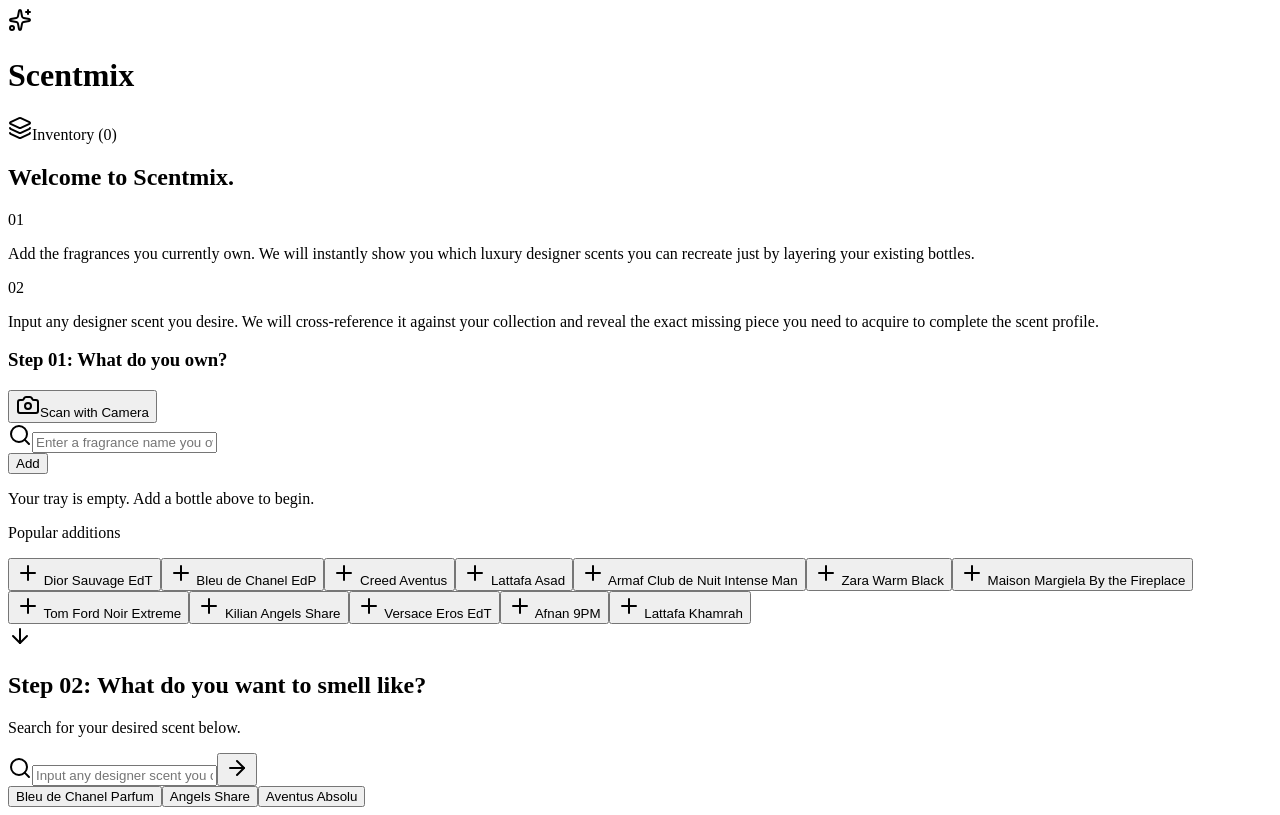
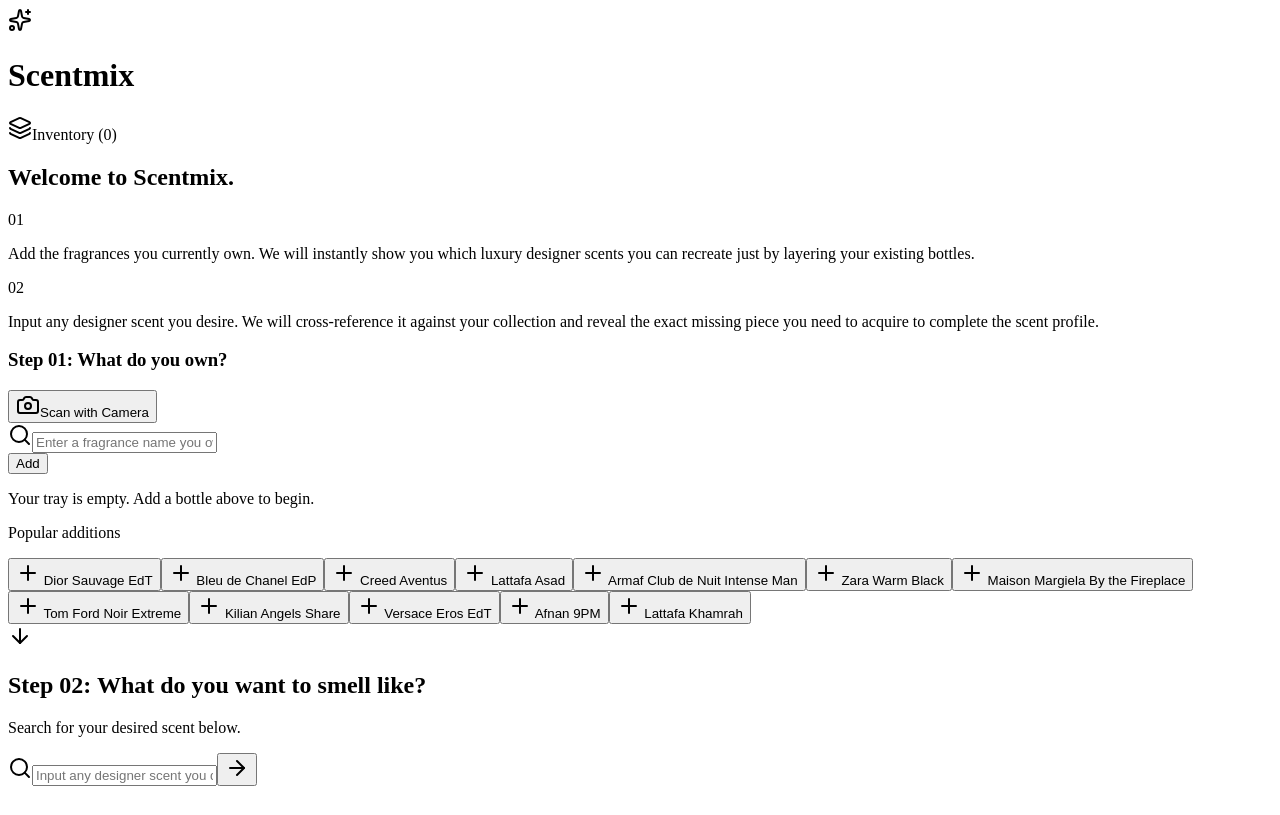
Before and after one commit to gately70-hash/scent-alchemist, a Next.js app: page / in a window 1280 px wide. Built offline with nearby package versions, Linux system fonts and the light colour scheme.

Commit message:
Update page.jsx

```diff
--- a/src/app/page.jsx
+++ b/src/app/page.jsx
@@ -13,7 +13,7 @@ const POPULAR_SHELF_PRESETS = [
   "Kilian Angels Share", "Versace Eros EdT", "Afnan 9PM", "Lattafa Khamrah"
 ];
 
-// Dynamic Database for Instant Alchemy
+// Dynamic Database for Instant Alchemy (What you can make NOW)
 const INSTANT_ALCHEMY_DATABASE = [
   {
     target: "Dior Sauvage Elixir",
@@ -61,101 +61,16 @@ const INSTANT_ALCHEMY_DATABASE = [
   }
 ];
 
-// Target definitions with naturalized text and removed purchase prices
-const BRIDGE_TARGET_DATABASE = [
-  {
-    name: "Bleu de Chanel Parfum",
-    aliases: ["bleu de chanel", "bdc parfum", "bleu de chanel parfum", "chanel blue"],
-    house: "Chanel",
-    retail: "£145 (100ml)",
-    notes: ["Lemon Zest", "Bergamot", "Mint", "Sandalwood", "Cedar", "Iso E Super", "Amber"],
-    potentialBridges: [
-      {
-        matchingShelfBottle: "Bleu de Chanel EdP",
-        ownedCoverage: "75%",
-        ownedRole: "Vibrant grapefruit, mint & ambroxan opening",
-        missingPieceName: "Lattafa Bade'e Al Oud",
-        missingRole: "Creamy resinous sandalwood & dense woody base",
-        targetMatch: "96%",
-        recipe: "Apply 2 sprays of your Bleu de Chanel EdP, wait 45s, then overlay 1 spray of your new sandalwood base to anchor the citrus into a rich pure Parfum drydown."
-      },
-      {
-        matchingShelfBottle: "Versace Dylan Blue",
-        ownedCoverage: "60%",
-        ownedRole: "Aquatic ambroxan & bergamot freshness",
-        missingPieceName: "Zara Sand Desert At Sunset",
-        missingRole: "Dry cedarwood, tonka & warm resinous anchor",
-        targetMatch: "91%",
-        recipe: "Layer 2 sprays of your Dylan Blue over 1 spray of your new warm dry cedar to dial back the sweet aquatic notes into refined Chanel woods."
-      }
-    ],
-    defaultSoloClone: {
-      name: "Armaf Club de Nuit Blue Iconic",
-      desc: "A highly rated alternative that beautifully captures the fresh, woody citrus vibe of Bleu de Chanel without breaking the bank."
-    }
-  },
-  {
-    name: "Angels Share",
-    aliases: ["angels share", "kilian angels share", "angel share"],
-    house: "Kilian Paris",
-    retail: "£200+ (50ml)",
-    notes: ["Cognac", "Cinnamon", "Tonka Bean", "Oak Wood", "Praline", "Vanilla"],
-    potentialBridges: [
-      {
-        matchingShelfBottle: "Lattafa Khamrah",
-        ownedCoverage: "70%",
-        ownedRole: "Sweet date, praline, cinnamon & vanilla core",
-        missingPieceName: "Zara Sand Desert At Sunset",
-        missingRole: "Dry boozy cognac oak & powdery iris",
-        targetMatch: "95%",
-        recipe: "Spray 2 sprays of your Khamrah, wait 45s, then overlay 1 spray of your new Zara Sand Desert to cut the syrupy sweetness into charred boozy oak barrels."
-      },
-      {
-        matchingShelfBottle: "Zara Warm Black",
-        ownedCoverage: "45%",
-        ownedRole: "Spiced vanilla and warm sweet amber",
-        missingPieceName: "Lattafa Khamrah",
-        missingRole: "Praline, heavy cinnamon, and rich boozy notes",
-        targetMatch: "90%",
-        recipe: "Layer 2 sprays of your new heavy praline clone over 1 spray of your Zara Warm Black for a dense holiday gourmand sillage."
-      }
-    ],
-    defaultSoloClone: {
-      name: "Lattafa Khamrah",
-      desc: "A fantastic, rich alternative that perfectly captures the warm cinnamon and praline feel of Angels Share."
-    }
-  },
-  {
-    name: "Aventus Absolu",
-    aliases: ["aventus", "creed aventus", "aventus absolu", "creed"],
-    house: "Creed",
-    retail: "£330 (75ml)",
-    notes: ["Blackcurrant", "Grapefruit", "Ginger", "Cinnamon", "Cardamom", "Birch Tar", "Patchouli"],
-    potentialBridges: [
-      {
-        matchingShelfBottle: "Armaf Club de Nuit Intense Man",
-        ownedCoverage: "65%",
-        ownedRole: "Smoky birch tar, pineapple blackcurrant & oakmoss base",
-        missingPieceName: "Lattafa Asad",
-        missingRole: "Dark cardamom, cinnamon spice & warm amber warmth",
-        targetMatch: "94%",
-        recipe: "Apply 2 sprays of your CDNIM, then add 1 spray of your new Lattafa Asad directly over it to turn classic smoky Aventus into the limited spiced Absolu edition."
-      }
-    ],
-    defaultSoloClone: {
-      name: "Montagne Parfums Pineapple Absolu",
-      desc: "A spot-on alternative that delivers the signature smoky, fruity profile of Aventus."
-    }
-  }
-];
-
 export default function ScentAlchemistApp() {
   const [myShelf, setMyShelf] = useState([]);
   const [customInput, setCustomInput] = useState("");
 
-  const [targetQuery, setTargetQuery] = useState("");
+  // AI Engine States
   const [targetSearchInput, setTargetSearchInput] = useState("");
+  const [isSynthesizing, setIsSynthesizing] = useState(false);
+  const [calculatedBridgeData, setCalculatedBridgeData] = useState(null);
 
+  // Scanner States
   const [scanModalOpen, setScanModalOpen] = useState(false);
   const [scanStep, setScanStep] = useState('upload');
   const [detectedBottles, setDetectedBottles] = useState([]);
@@ -216,13 +131,64 @@ export default function ScentAlchemistApp() {
     setScanStep('upload');
   };
 
-  const handleTargetSearch = (e) => {
-    e.preventDefault();
-    if (targetSearchInput.trim()) {
-      setTargetQuery(targetSearchInput.trim());
-      setTimeout(() => {
-        document.getElementById('synthesis-results')?.scrollIntoView({ behavior: 'smooth', block: 'start' });
-      }, 100);
+  // THE LIVE AI CONNECTION
+  const handleTargetSearch = async (e) => {
+    e?.preventDefault();
+    if (!targetSearchInput.trim()) return;
+
+    const query = targetSearchInput.trim();
+    setIsSynthesizing(true);
+    setCalculatedBridgeData(null);
+
+    // Smooth scroll down to the loading area
+    setTimeout(() => {
+      document.getElementById('synthesis-results')?.scrollIntoView({ behavior: 'smooth', block: 'center' });
+    }, 100);
+
+    try {
+      // Ping our secure Engine Room (api/bridge/route.js)
+      const res = await fetch('/api/bridge', {
+        method: 'POST',
+        headers: { 'Content-Type': 'application/json' },
+        body: JSON.stringify({
+          inventory: myShelf,
+          target: query
+        })
+      });
+
+      if (!res.ok) throw new Error('Failed to connect to Scentmix Engine');
+
+      const aiData = await res.json();
+
+      // Structure the AI's response perfectly for our visual UI
+      const ownsBase = aiData.matchingShelfBottle && aiData.matchingShelfBottle !== 'None';
+
+      setCalculatedBridgeData({
+        target: {
+          name: aiData.targetName || query,
+          retail: aiData.targetRetail || "Premium"
+        },
+        bridge: ownsBase ? {
+          targetMatch: aiData.targetMatch || "90%",
+          matchingShelfBottle: aiData.matchingShelfBottle,
+          ownedRole: aiData.ownedRole,
+          missingPieceName: aiData.missingPieceName,
+          missingRole: aiData.missingRole,
+          missingPrice: aiData.missingPrice || "Check Retailer",
+          recipe: aiData.recipe
+        } : null,
+        defaultSoloClone: !ownsBase ? {
+          name: aiData.missingPieceName,
+          desc: aiData.recipe,
+          price: aiData.missingPrice || "Check Retailer"
+        } : null
+      });
+
+    } catch (error) {
+      console.error(error);
+      alert("The Scentmix Engine is currently warming up. Please try again in a moment.");
+    } finally {
+      setIsSynthesizing(false);
     }
   };
 
@@ -233,30 +199,6 @@ export default function ScentAlchemistApp() {
       return ownsA && ownsB;
     });
   }, [myShelf]);
-
-  const calculatedBridgeData = useMemo(() => {
-    if (!targetQuery) return null;
-
-    const cleanTarget = targetQuery.toLowerCase().trim();
-    const targetObj = BRIDGE_TARGET_DATABASE.find(
-      (item) => item.name.toLowerCase() === cleanTarget ||
-                item.aliases.some((alias) => cleanTarget.includes(alias) || alias.includes(cleanTarget))
-    ) || BRIDGE_TARGET_DATABASE[0];
-
-    let bestOwnedBridge = null;
-    for (const bridge of targetObj.potentialBridges) {
-      if (myShelf.some(owned => owned.toLowerCase().includes(bridge.matchingShelfBottle.toLowerCase()) ||
-                                bridge.matchingShelfBottle.toLowerCase().includes(owned.toLowerCase()))) {
-        bestOwnedBridge = bridge;
-        break;
-      }
-    }
-
-    return {
-      target: targetObj,
-      bridge: bestOwnedBridge
-    };
-  }, [targetQuery, myShelf]);
 
   return (
     <div className="min-h-screen bg-stone-50 text-stone-900 font-sans selection:bg-amber-200 selection:text-stone-900 pb-24">
@@ -429,32 +371,21 @@ export default function ScentAlchemistApp() {
               placeholder="Input any designer scent you desire..."
               className="w-full bg-white border-2 border-stone-200 hover:border-stone-300 focus:border-stone-900 rounded-3xl py-5 pl-16 pr-16 text-lg font-serif text-stone-900 placeholder-stone-400 focus:outline-none transition-all shadow-xl shadow-stone-200/50"
             />
-            <button type="submit" className="absolute right-4 top-1/2 -translate-y-1/2 bg-stone-900 hover:bg-stone-800 text-white p-3 rounded-full transition-transform active:scale-95">
-              <ArrowRight className="w-5 h-5" />
+            <button type="submit" disabled={isSynthesizing} className="absolute right-4 top-1/2 -translate-y-1/2 bg-stone-900 hover:bg-stone-800 disabled:opacity-50 text-white p-3 rounded-full transition-transform active:scale-95">
+              {isSynthesizing ? <Loader2 className="w-5 h-5 animate-spin" /> : <ArrowRight className="w-5 h-5" />}
             </button>
           </form>
 
-          <div className="flex flex-wrap justify-center gap-2 mb-8 max-w-3xl mx-auto">
-            {BRIDGE_TARGET_DATABASE.map((t) => (
-              <button
-                key={t.name}
-                type="button"
-                onClick={() => {
-                  setTargetQuery(t.name);
-                  setTargetSearchInput(t.name);
-                  setTimeout(() => {
-                    document.getElementById('synthesis-results')?.scrollIntoView({ behavior: 'smooth', block: 'center' });
-                  }, 100);
-                }}
-                className="bg-white border border-stone-200 text-stone-600 hover:border-stone-400 hover:text-stone-900 rounded-xl px-4 py-2 text-xs font-semibold shadow-sm transition-all active:scale-95"
-              >
-                {t.name}
-              </button>
-            ))}
-          </div>
+          <div id="synthesis-results">
+            {isSynthesizing && (
+              <div className="animate-in fade-in zoom-in-95 duration-500 max-w-4xl mx-auto mt-12 bg-white rounded-3xl p-16 shadow-2xl border border-stone-200 text-center flex flex-col items-center">
+                <Loader2 className="w-12 h-12 text-stone-900 animate-spin mb-6" />
+                <h3 className="font-serif text-2xl text-stone-900 mb-2">Synthesizing Profile...</h3>
+                <p className="text-stone-500 max-w-sm mx-auto">Cross-referencing your inventory with our global database to calculate the exact missing piece.</p>
+              </div>
+            )}
 
-          <div id="synthesis-results">
-            {calculatedBridgeData && (
+            {!isSynthesizing && calculatedBridgeData && (
               <div className="animate-in fade-in zoom-in-95 duration-500 max-w-4xl mx-auto mt-12">
 
                 {calculatedBridgeData.bridge ? (
@@ -510,7 +441,7 @@ export default function ScentAlchemistApp() {
 
                       <button className="w-full bg-stone-900 hover:bg-stone-800 text-white rounded-2xl py-5 flex items-center justify-center gap-3 font-bold text-lg transition-all shadow-xl active:scale-95">
                         <ShoppingBag className="w-5 h-5" />
-                        Acquire Missing Element
+                        Acquire Missing Element • {calculatedBridgeData.bridge.missingPrice}
                       </button>
                     </div>
                   </div>
@@ -518,14 +449,14 @@ export default function ScentAlchemistApp() {
                   <div className="bg-white rounded-3xl p-8 md:p-12 shadow-2xl shadow-stone-300/50 border border-stone-200 text-center relative overflow-hidden">
                     <div className="absolute top-0 inset-x-0 h-2 bg-stone-900"></div>
                     <span className="text-xs font-bold text-stone-400 uppercase tracking-widest block mb-4">Closest Single Match</span>
-                    <h4 className="font-serif text-4xl text-stone-900 mb-4">{calculatedBridgeData.target.defaultSoloClone.name}</h4>
+                    <h4 className="font-serif text-4xl text-stone-900 mb-4">{calculatedBridgeData.defaultSoloClone.name}</h4>
                     <p className="text-base text-stone-600 max-w-xl mx-auto leading-relaxed mb-8">
-                      {calculatedBridgeData.target.defaultSoloClone.desc}
+                      {calculatedBridgeData.defaultSoloClone.desc}
                     </p>
 
                     <button className="mx-auto bg-stone-900 hover:bg-stone-800 text-white rounded-2xl px-8 py-5 flex items-center justify-center gap-3 font-bold text-lg transition-all shadow-xl active:scale-95 hover:shadow-2xl">
                       <ShoppingBag className="w-5 h-5" />
-                      Acquire Alternative
+                      Acquire Alternative • {calculatedBridgeData.defaultSoloClone.price}
                     </button>
 
                     <p className="text-xs text-stone-400 font-medium mt-8">
@@ -548,9 +479,7 @@ export default function ScentAlchemistApp() {
             >
               <X className="w-5 h-5" />
             </button>
-
             <h3 className="font-serif text-2xl font-bold text-stone-900 mb-6">Scan Inventory</h3>
-
             {scanStep === 'upload' && (
               <div className="space-y-6">
                 <div
@@ -569,78 +498,21 @@ export default function ScentAlchemistApp() {
                     className="hidden"
                   />
                 </div>
-
-                <div className="flex items-center justify-center gap-4">
-                  <div className="h-px bg-stone-200 flex-1"></div>
-                  <span className="text-xs text-stone-400 font-bold uppercase">or</span>
-                  <div className="h-px bg-stone-200 flex-1"></div>
-                </div>
-
-                <button
-                  onClick={simulatedScan}
-                  className="w-full bg-stone-100 hover:bg-stone-200 text-stone-900 rounded-xl px-6 py-4 text-sm font-bold transition-colors"
-                >
+                <button onClick={simulatedScan} className="w-full bg-stone-100 hover:bg-stone-200 text-stone-900 rounded-xl px-6 py-4 text-sm font-bold transition-colors">
                   Run Demo Calibration
                 </button>
               </div>
             )}
-
             {scanStep === 'processing' && (
               <div className="py-16 text-center">
                 <Loader2 className="w-10 h-10 text-stone-900 animate-spin mx-auto mb-6" />
                 <p className="text-sm font-bold text-stone-900 uppercase tracking-wider">Analyzing Image...</p>
               </div>
             )}
-
             {scanStep === 'review' && (
               <div className="space-y-6">
-                <p className="text-sm text-stone-600 font-medium">
-                  Review the detected bottles below.
-                </p>
-
-                <div className="space-y-3 max-h-56 overflow-y-auto pr-2">
-                  {detectedBottles.map((b, idx) => (
-                    <div key={idx} className="flex items-center gap-3 bg-stone-50 p-3 rounded-xl border border-stone-100">
-                      <input
-                        type="text"
-                        value={b.name}
-                        onChange={(e) => updateDetected(idx, e.target.value)}
-                        className="flex-1 bg-transparent text-sm font-semibold text-stone-900 focus:outline-none"
-                      />
-                      <span className="text-xs font-bold text-emerald-600 bg-emerald-50 px-2 py-1 rounded-md">
-                        {b.confidence}%
-                      </span>
-                      <button
-                        onClick={() => removeDetected(idx)}
-                        className="text-stone-400 hover:text-red-500 transition-colors p-1"
-                      >
-                        <Trash2 className="w-4 h-4" />
-                      </button>
-                    </div>
-                  ))}
-                </div>
-
-                <div className="flex gap-3">
-                  <input
-                    type="text"
-                    value={newManualBottle}
-                    onChange={(e) => setNewManualBottle(e.target.value)}
-                    onKeyDown={(e) => e.key === 'Enter' && addManualToDetected()}
-                    placeholder="Add missing item..."
-                    className="flex-1 bg-stone-50 border border-stone-200 rounded-xl px-4 py-3 text-sm text-stone-900 focus:outline-none focus:border-stone-900"
-                  />
-                  <button
-                    onClick={addManualToDetected}
-                    className="bg-stone-900 text-white rounded-xl px-4 flex items-center justify-center hover:bg-stone-800 transition-colors"
-                  >
-                    <Plus className="w-5 h-5" />
-                  </button>
-                </div>
-
-                <button
-                  onClick={confirmDetected}
-                  className="w-full bg-stone-900 hover:bg-stone-800 text-white rounded-xl px-6 py-4 text-sm font-bold transition-all active:scale-95 shadow-lg mt-2"
-                >
+                <p className="text-sm text-stone-600 font-medium">Review the detected bottles below.</p>
+                <button onClick={confirmDetected} className="w-full bg-stone-900 hover:bg-stone-800 text-white rounded-xl px-6 py-4 text-sm font-bold transition-all mt-2">
                   Import Inventory ({detectedBottles.length})
                 </button>
               </div>
```
